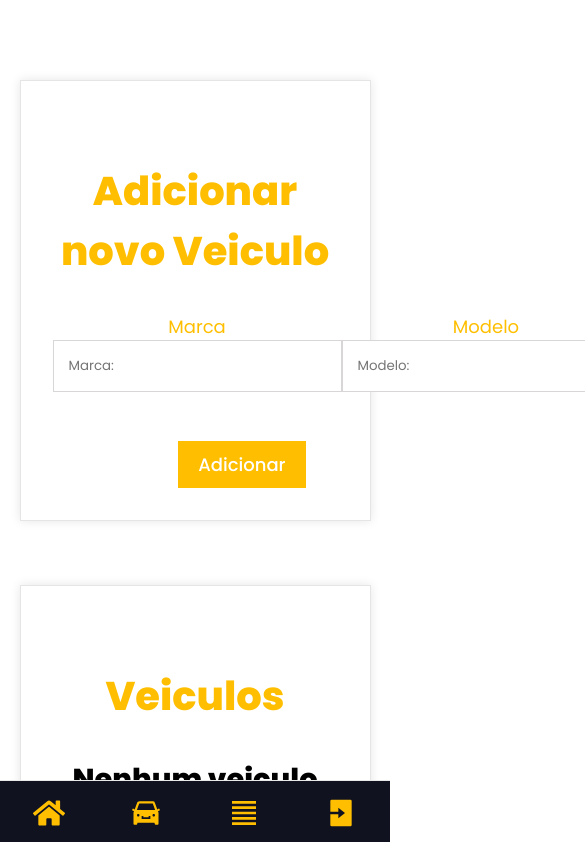
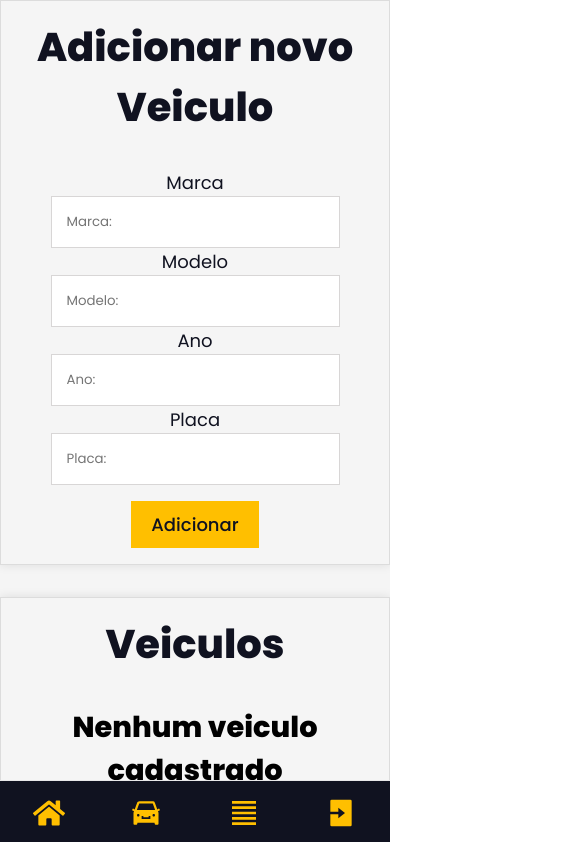
Before and after one commit to FranciscoCosta/Car-system, a React (Vite) app in the folder client/: page /client in a window 390 px wide. Shown: the top 842 px of the page, 585 px wide, since content can reach past the window. Built offline with nearby package versions, Linux system fonts and the light colour scheme.

Commit message:
Fix: Client css for mobile

```diff
--- a/client/src/pages/client/Client.scss
+++ b/client/src/pages/client/Client.scss
@@ -1,19 +1,21 @@
 .Client{
     width: 100%;
     min-height: 100vh;
+    background-color: whitesmoke;
+    overflow-x: hidden;
 
     .Client__container{
         width: 90%;
-        margin: 0 auto;
-        padding: 5rem 0;
+        gap: 2rem;
+        margin: 2rem auto;
+        padding-top: 10rem;
         display: flex;
-        flex-direction: column;
         align-items: center;
         justify-content: center;
-        gap: 4rem;
+        flex-direction: column;
 
         .Client__container-addvehicle{
-            padding: 5rem 2rem 8rem 2rem;
+            padding: 2rem 2rem 8rem 2rem;
             border: 1px rgba(0,0,0,0.1) solid;
             box-shadow: 0px 0px 10px rgba(0,0,0,0.1);
             position: relative;
@@ -21,7 +23,7 @@
 
             h1{
                 text-align: center;
-                color: var(--primary-color);
+                color: var(--secondary-color);
                 margin-bottom: 2rem;
                 font-size: 2.5rem;
             }
@@ -37,7 +39,7 @@
                 display: flex;
                 flex-direction: column;
                 align-items: center;
-                color: var(--primary-color);
+                color: var(--secondary-color);
                 font-size: 18px;
               }
 
@@ -47,8 +49,8 @@
             }
 
             input:focus {
-                outline: 1px solid var(--secondary-color);
-                border: 1px solid var(--secondary-color);
+                outline: 1px solid var(--primary-color);
+                border: 1px solid var(--primary-color);
 
             }
 
@@ -56,7 +58,7 @@
               button {
                 border: none;
                 padding: 10px 20px;
-                color: white;
+                color: var(--secondary-color);
                 font-weight: 500;
                 font-size: 18px;
                 background-color: var(--primary-color);
@@ -70,7 +72,7 @@
         }
 
         .Client__container-vehicles{
-            padding: 5rem 2rem 8rem 2rem;
+            padding: 2rem;
             border: 1px rgba(0,0,0,0.1) solid;
             box-shadow: 0px 0px 10px rgba(0,0,0,0.1);
             position: relative;
@@ -78,7 +80,7 @@
 
             h1{
                 text-align: center;
-                color: var(--primary-color);
+                color: var(--secondary-color);
                 margin-bottom: 2rem;
                 font-size: 2.5rem;
             }
@@ -99,7 +101,7 @@
                 }
 
                 .Client__container-vehicles-list-item{
-                    border: 1px solid var(--secondary-color);
+                    border: 1px solid rgba(0,0,0,0.1);
                     width: 90%;
                     display: flex;
                     align-items: center;
@@ -119,7 +121,7 @@
                     button{
                         border: none;
                         padding: 5px 10px;
-                        color: white;
+                        color: var(--secondary-color);
                         font-weight: 500;
                         font-size: 18px;
                         background-color: var(--primary-color);
@@ -136,4 +138,58 @@
             }
     }
 }
+@media screen and (max-width: 480px) {
+    padding-top: 0rem;
+    position: relative;
+
+    .Client__container{
+        padding: 0;
+        margin: 0;
+        width: 100%;
+
+        .Client__container-addvehicle{
+            padding: 1rem 0.5rem;
+
+            form{
+                flex-direction: column;
+
+                button{
+                    margin-top: 1rem;
+                    position: static;
+                }
+            }
+        }
+        .Client__container-vehicles{
+            padding: 1rem 0.5rem;
+            margin: 0;
+
+            .Client__container-vehicles-list{
+                gap: 1rem;
+
+                .Client__container-vehicles-list-item{
+                    width: 100%;
+                    display: flex;
+                    flex-direction: column-reverse;
+                    gap: 0.5rem;
+                    margin: 0;
+                    padding: 2rem 0.5rem;
+                    height: max-content;
+
+                    h3{
+                        width: 200px;
+                        text-align: center;
+                    }
+                    div{
+                        position: static;
+                    }
+
+                    button{
+                        position: static;
+                    }
+                }
+            }
+    }
 }
+}
+
+}
--- a/client/src/pages/login/Login.scss
+++ b/client/src/pages/login/Login.scss
@@ -22,12 +22,12 @@
 
               h1 {
                 text-align: center;
-                color: var(--primary-color);
+                color: var(--secondary-color);
                 margin-bottom: 20px;
               }
 
               label {
-                color: var(--primary-color);
+                color: var(--secondary-color);
                 font-size: 18px;
               }
 
@@ -37,8 +37,8 @@
             }
 
             input:focus {
-                outline: 1px solid var(--secondary-color);
-                border: 1px solid var(--secondary-color);
+                outline: 1px solid var(--primary-color);
+                border: 1px solid var(--primary-color);
 
             }
 
```
